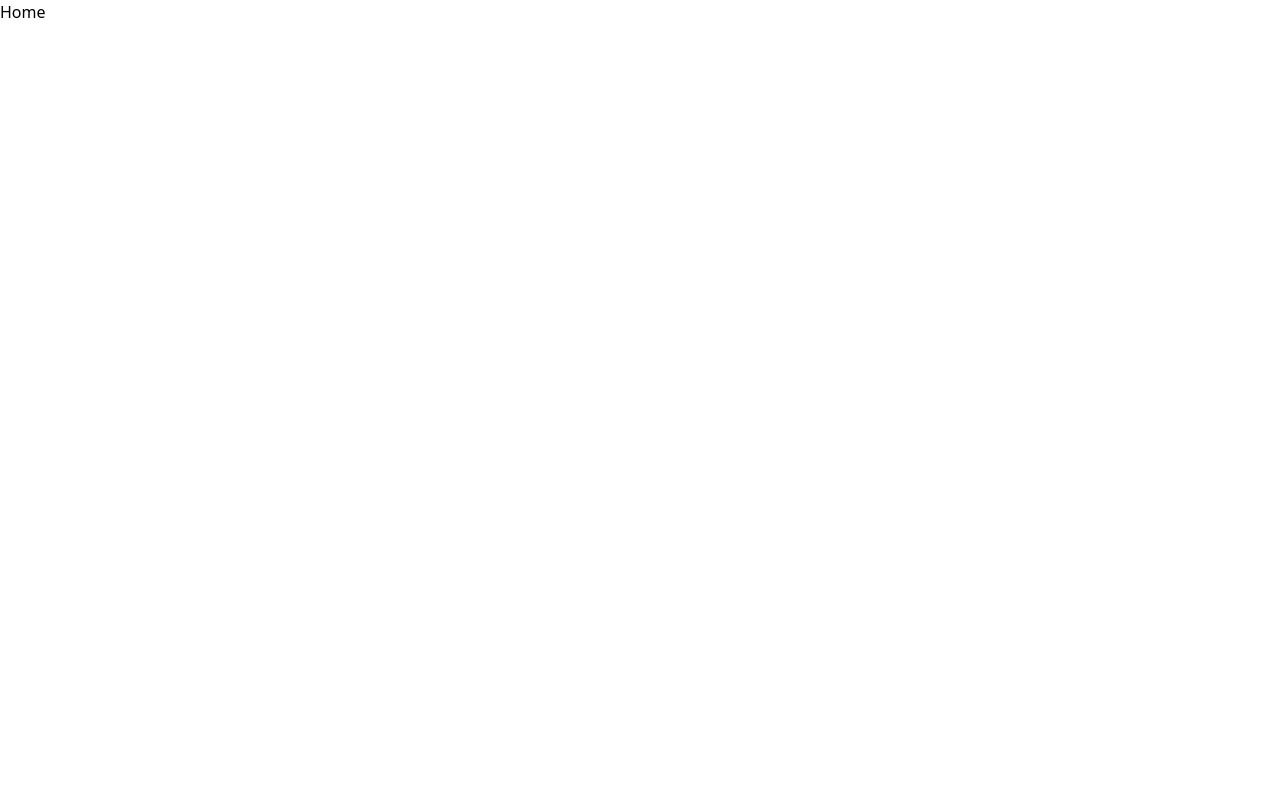
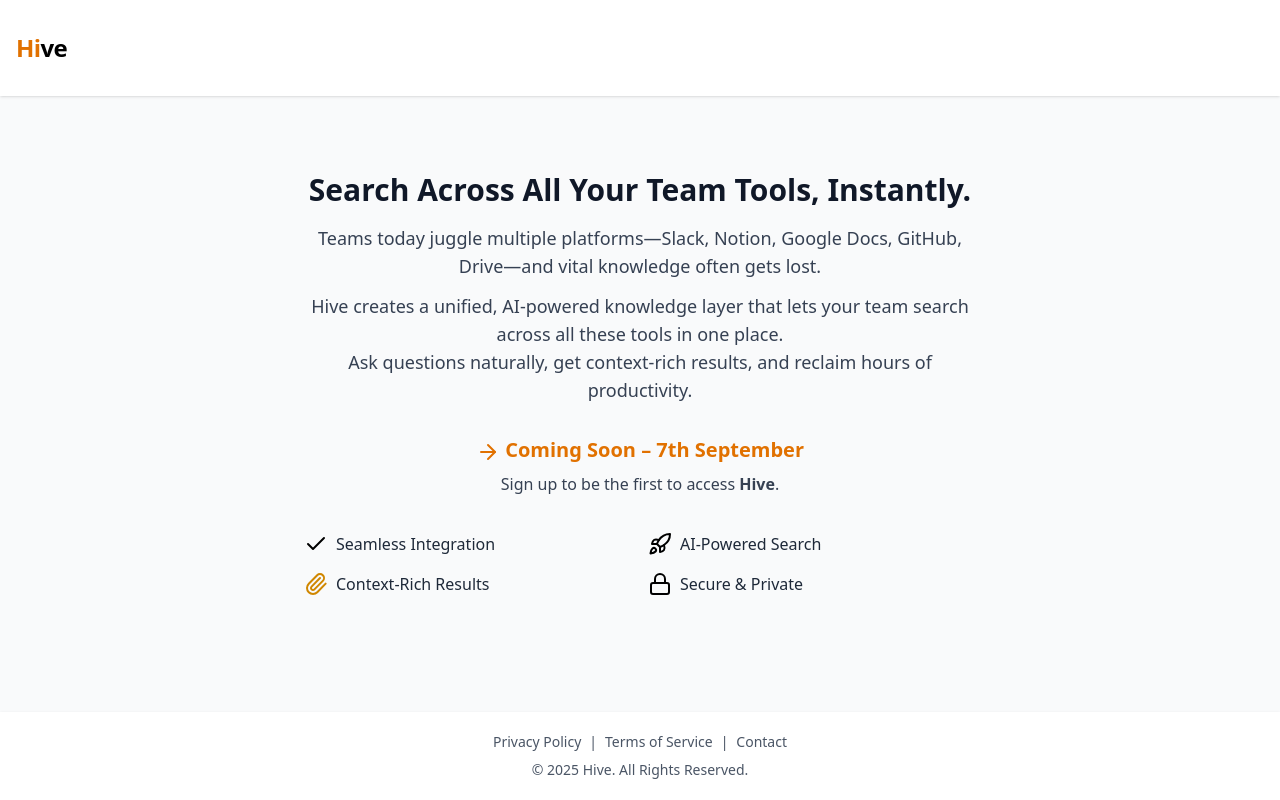
Before and after one commit to Echo-Hive/hive, a React (Vite) app in the folder client/: page / in a window 1280 px wide. Built offline with nearby package versions, Linux system fonts and the light colour scheme.

Commit message:
making home page

```diff
--- a/client/package.json
+++ b/client/package.json
@@ -11,6 +11,7 @@
   },
   "dependencies": {
     "@tailwindcss/vite": "^4.1.12",
+    "lucide-react": "^0.542.0",
     "react": "^19.0.0",
     "react-dom": "^19.0.0",
     "react-router-dom": "^7.8.2",
--- a/client/src/pages/Home.jsx
+++ b/client/src/pages/Home.jsx
@@ -1,5 +1,83 @@
-function Home() {
-  return <div>Home</div>;
-}
+import { ArrowRight, Check, Lock, Paperclip, Rocket } from "lucide-react";
 
-export default Home;
+const HomePage = () => (
+  <div className="min-h-screen flex flex-col bg-gray-50">
+    {/* Header & Logo */}
+    <header className="w-full flex items-center py-8 px-4 bg-white shadow rounded-none">
+      {/* Logo example: stylized wordmark, replace <span> with your icon if desired */}
+      <span className="text-2xl font-bold tracking-tight">
+        <span className="font-extrabold text-amber-600">Hi</span>ve
+      </span>
+    </header>
+
+    {/* Hero Section */}
+    <main className="flex-1 flex flex-col justify-center items-center px-4">
+      <section className="w-full max-w-2xl text-center mt-10 mb-12">
+        <h1 className="text-3xl font-extrabold mb-4 text-gray-900">
+          Search Across All Your Team Tools, Instantly.
+        </h1>
+        <p className="text-lg text-gray-700 mb-8">
+          Teams today juggle multiple platforms—Slack, Notion, Google Docs,
+          GitHub, Drive—and vital knowledge often gets lost.
+          <br />
+          <span className="block mt-3">
+            Hive creates a unified, AI-powered knowledge layer that lets your
+            team search across all these tools in one place.
+            <br />
+            Ask questions naturally, get context-rich results, and reclaim hours
+            of productivity.
+          </span>
+        </p>
+        <div className="mb-9">
+          <span className="text-xl font-semibold text-amber-600">
+            <ArrowRight className="inline-block w-6 h-6" /> Coming Soon – 7th
+            September
+          </span>
+          <p className="mt-2 text-gray-700">
+            Sign up to be the first to access{" "}
+            <span className="font-bold">Hive</span>.
+          </p>
+        </div>
+        <div className="grid gap-4 grid-cols-1 sm:grid-cols-2 mb-8">
+          <div className="flex items-center space-x-2">
+            <Check className="inline-block w-6 h-6" />
+            <span className="text-gray-800">Seamless Integration</span>
+          </div>
+          <div className="flex items-center space-x-2">
+            <Rocket className="inline-block w-6 h-6" />
+            <span className="text-gray-800">AI-Powered Search</span>
+          </div>
+          <div className="flex items-center space-x-2">
+            <span className="inline-block w-6 h-6 text-yellow-600">
+              <Paperclip />
+            </span>
+            <span className="text-gray-800">Context-Rich Results</span>
+          </div>
+          <div className="flex items-center space-x-2">
+            <Lock className="inline-block w-6 h-6" />
+            <span className="text-gray-800">Secure & Private</span>
+          </div>
+        </div>
+      </section>
+    </main>
+    {/* Footer */}
+    <footer className="w-full bg-white mt-auto py-5 px-4 shadow rounded-none text-center text-sm text-gray-600">
+      <nav className="mb-2">
+        <a className="mx-2 hover:underline" href="/privacy">
+          Privacy Policy
+        </a>
+        <span>|</span>
+        <a className="mx-2 hover:underline" href="/terms">
+          Terms of Service
+        </a>
+        <span>|</span>
+        <a className="mx-2 hover:underline" href="/contact">
+          Contact
+        </a>
+      </nav>
+      <div>© 2025 Hive. All Rights Reserved.</div>
+    </footer>
+  </div>
+);
+
+export default HomePage;
```
Also changed, not shown: 1 other file (tests, documents, lock files or other folders).
